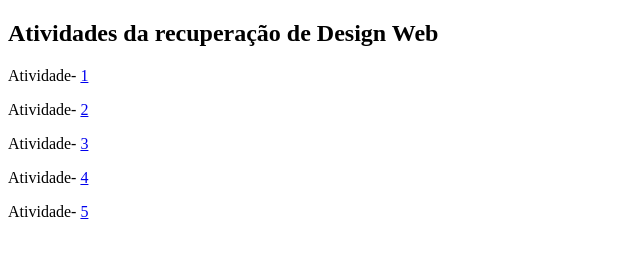
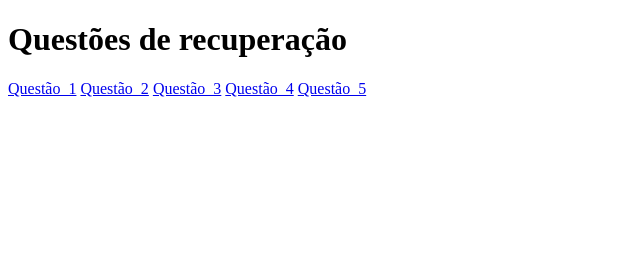
Before and after one commit to VitorAssuncaoSantos/vitorassuncao.github.io, a plain HTML site: page recuperacao-1/recuperacao.html in a window 1280 px wide. Shown: the whole page, without its empty margins (0-640 px from the left). Drawn offline with Linux system fonts and the light colour scheme.

Commit message:
A04/11/2021(1)

```diff
--- a/recuperacao-1/recuperacao.html
+++ b/recuperacao-1/recuperacao.html
@@ -1,20 +1,21 @@
 <!DOCTYPE html>
-<html lang="pt-br">
+<html lang="en">
 <head>
     <meta charset="UTF-8">
     <meta http-equiv="X-UA-Compatible" content="IE=edge">
     <meta name="viewport" content="width=device-width, initial-scale=1.0">
-    <title>Atividades de recuperação</title>
-    <link rel="stylesheet" href="#">
+    <title>Recuperação</title>
 </head>
-<header>
-    <h2>Atividades da recuperação de Design Web</h2>
-</header>
-<main>
-    <p>Atividade- <a href="#">1</a></p>
-    <p>Atividade- <a href="#">2</a></p>
-    <p>Atividade- <a href="#">3</a></p>
-    <p>Atividade- <a href="#">4</a></p>
-    <p>Atividade- <a href="#">5</a></p>
-</main>
+<body>
+    <head>
+    <h1><strong>Questões de recuperação</strong></h1>
+    </head>
+    <main>
+        <a href="questao_recuperacao_1.html">Questão_1</a>
+        <a href="questao_rec">Questão_2</a>
+        <a href="#">Questão_3</a>
+        <a href="#">Questão_4</a>
+        <a href="#">Questão_5</a>
+    </main>
+</body>
 </html>
```
Also changed, not shown: index.html (+1 -2 lines).
